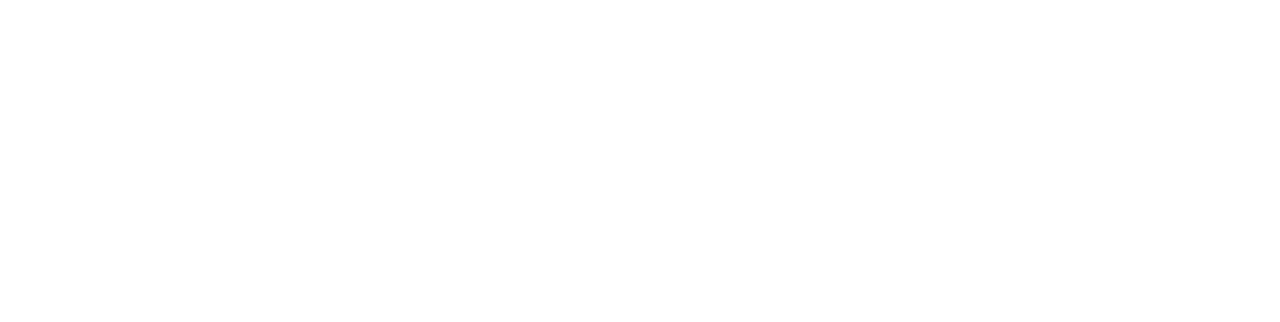
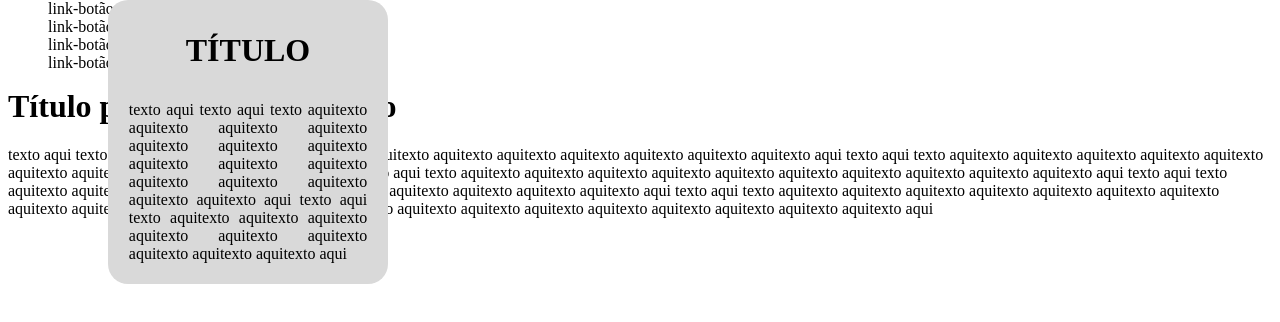
Before and after one commit to sammaravalente/meu-site-pessoal, a plain HTML site: page index.html in a window 1280 px wide. Drawn offline with Linux system fonts and the light colour scheme.

Commit message:
estilos da sidebar

```diff
--- a/index.html
+++ b/index.html
@@ -8,10 +8,34 @@
     <link rel="stylesheet" href="style.css">
     <title>Site pessoal</title>
 </head>
+<body>
+    <div class="container">
+        <div class="sidebar">
 
-<body>
+            <!-- IMAGEM
+                <img src="imagens/1635039839443.jpg" alt="Minha foto de perfil" width="300px">
+            -->
 
-
+            <!-- MEU TÍTULO + DESCRIÇÃO -->
+            <h1>TÍTULO</h1>
+            <p>texto aqui texto aqui texto aquitexto aquitexto aquitexto aquitexto aquitexto aquitexto aquitexto
+                aquitexto aquitexto aquitexto aquitexto aquitexto aquitexto aquitexto aquitexto aqui texto aqui texto
+                aquitexto aquitexto aquitexto aquitexto aquitexto aquitexto aquitexto aquitexto aquitexto aqui</p>
+        </div>
+        <div class="menu">
+            <nav>
+                <ul type="none">
+                    <li>link-botão</li>
+                    <li>link-botão</li>
+                    <li>link-botão</li>
+                    <li>link-botão</li>
+                </ul>
+            </nav>
+        </div>
+        <div class="content">
+            <h1>Título principal de conteúdo</h1>
+            <p>texto aqui texto aqui texto aquitexto aquitexto aquitexto aquitexto aquitexto aquitexto aquitexto aquitexto aquitexto aquitexto aqui texto aqui texto aquitexto aquitexto aquitexto aquitexto aquitexto aquitexto aquitexto aquitexto aquitexto aquitexto aqui texto aqui texto aquitexto aquitexto aquitexto aquitexto aquitexto aquitexto aquitexto aquitexto aquitexto aquitexto aqui texto aqui texto aquitexto aquitexto aquitexto aquitexto aquitexto aquitexto aquitexto aquitexto aquitexto aquitexto aqui texto aqui texto aquitexto aquitexto aquitexto aquitexto aquitexto aquitexto aquitexto aquitexto aquitexto aquitexto aqui texto aqui texto aquitexto aquitexto aquitexto aquitexto aquitexto aquitexto aquitexto aquitexto aquitexto aqui</p>
+        </div>
+    </div>
 </body>
-
 </html>
--- a/style.css
+++ b/style.css
@@ -1,33 +1,27 @@
 * {
     background-color: white;
+    margin-top: 0cm;
 }
 
-/* HEADER */
+/* SIDEBAR */
 
-header .sidebar {
-    box-sizing: border-box;
+.sidebar {
     background-color: #D9D9D9;
-    position: absolute;
-    width: 428px;
-    height: 1117px;
-    left: 148px;
-    padding: 0px 20px;
+    box-sizing: content-box;
+    width: 280px;
+    border-radius: 20px;
+    position: fixed;
+    margin-left: 100px;
 }
 
-header .sidebar h1 {
+.sidebar h1 {
     background-color: #D9D9D9;
-    text-align: left;
+    text-align: center;
+    margin: 1.0em;
 }
 
-header .sidebar h2 {
-    background-color: #D9D9D9;
-    text-align: center;
-}
-
-p {
+.sidebar p {
     background-color: #D9D9D9;
     text-align: justify;
+    margin: 1.3em;
 }
-
-
-/* MENU DE NAVEGAÇÃO */
```
